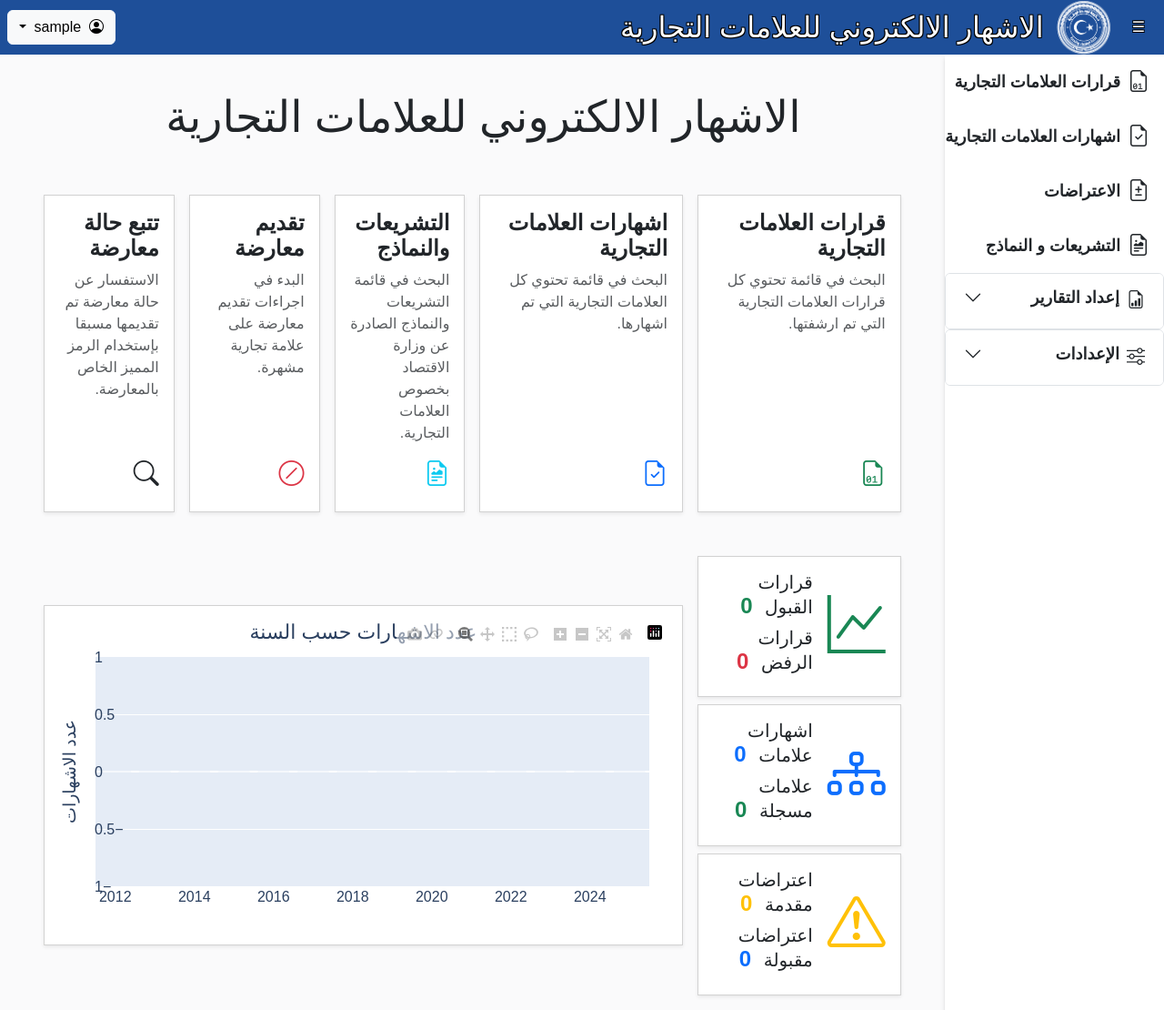
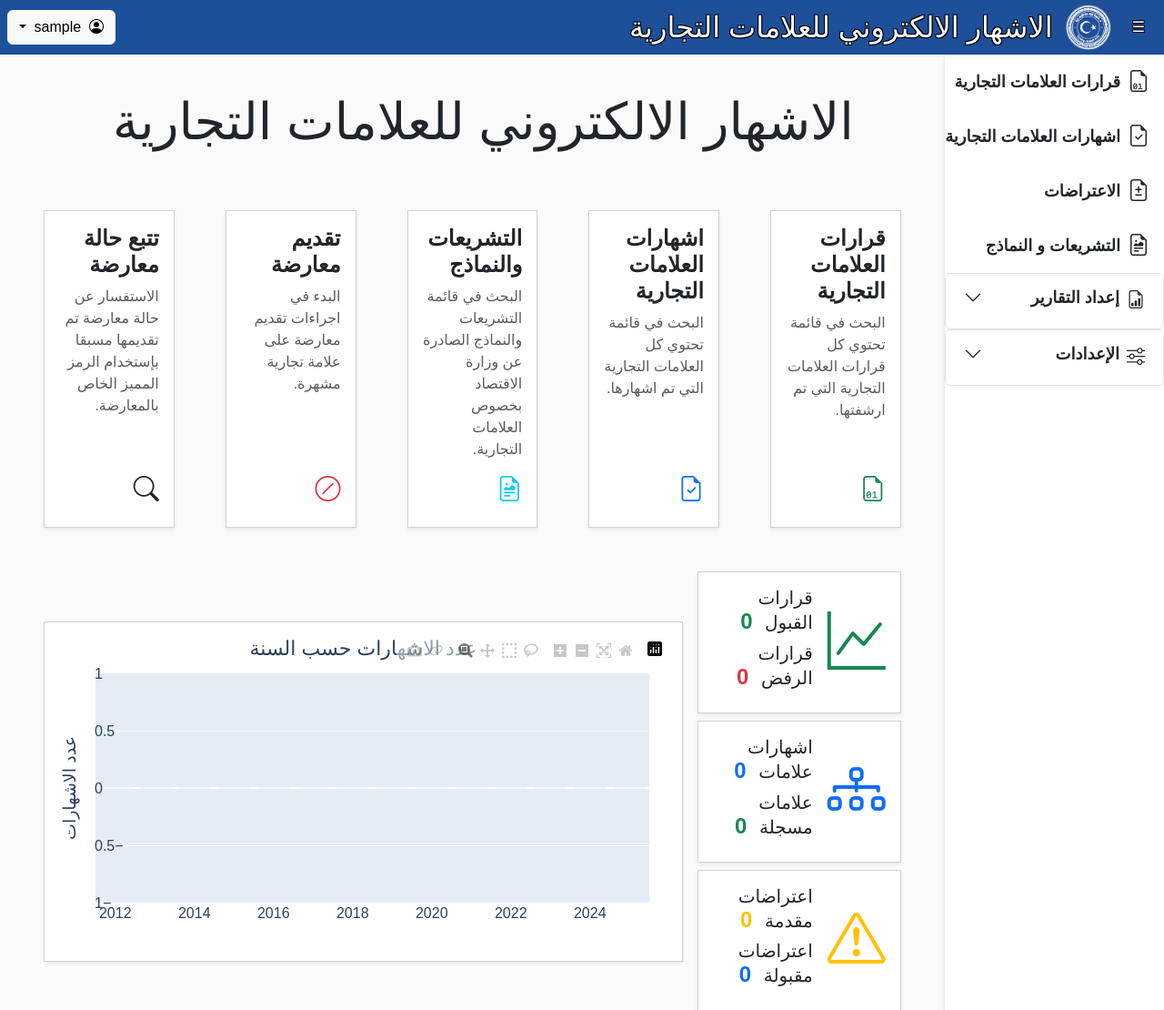
Before and after one commit to debeski/trademarks_web, a Django app: page / in a window 1280 px wide. Shown: the top 1110 px of the page at 91% size. Run offline with Django 5.2, Linux system fonts and the light colour scheme; the visitor is signed in with stand-in values (Sample User, id 1); data that the repository does not hold is empty; parts of the project's set-up code (start-up, migrations or seed data) failed here and were passed over; some libraries are stand-ins or nearby versions; some web fonts are replaced.

Commit message:
stableRelease1.7

```diff
--- a/documents/templates/base.html
+++ b/documents/templates/base.html
@@ -43,7 +43,7 @@
                 <button class="menu-toggle ms-2 rounded" onclick="toggleMenu()">☰</button>
             {% endif %}
             <a href="{% url 'index' %}" style="text-decoration: none; color: inherit;">
-                <img src="{% static 'img/pdf_logo.png' %}" alt="Logo" style="height: 60px; width: auto; margin-right: 10px; vertical-align: middle;">
+                <img src="{% static 'img/pdf_logo.png' %}" alt="Logo" style="height: 50px; width: auto; margin-right: 10px; vertical-align: middle;">
                 <p class="h2" style="display: inline; vertical-align: middle;">الاشهار الالكتروني للعلامات التجارية{% block header %}{% endblock %}</p>
             </a>
         </div>
--- a/documents/templates/index.html
+++ b/documents/templates/index.html
@@ -5,13 +5,13 @@
 <!-- First Row: Title and Description -->
 <div class="row text-center mb-4">
     <div class="row">
-        <h1 class="display-5">الاشهار الالكتروني للعلامات التجارية</h1>
+        <p class="display-4">الاشهار الالكتروني للعلامات التجارية</p>
     </div>
 </div>
 
 <!-- Second Row: Three Feature Cards -->
 <div class="row p-4 justify-content-between g-3">
-    <div class="col-md-3">
+    <div class="col-md-2">
         <div class="card shadow-sm h-100">
             <div class="card-body d-flex flex-column">
                 <a href="{% url 'decree_list' %}" class="stretched-link"></a>
@@ -22,7 +22,7 @@
         </div>
     </div>
 
-    <div class="col-md-3">
+    <div class="col-md-2">
         <div class="card shadow-sm h-100">
             <div class="card-body d-flex flex-column">
                 <a href="{% url 'publication_list' %}" class="stretched-link"></a>
@@ -157,7 +157,7 @@
                         <label for="phoneNumber" class="form-label">رقم الهاتف</label>
                         <input type="text" class="form-control" id="phoneNumber" name="phone_number" required>
                     </div>
-                    <button type="submit" class="btn btn-success">تحقق</button>
+                    <button type="submit" class="btn btn-primary">تحقق</button>
                 </form>
                 <div id="statusResult" class="fs-6 mt-3"></div>
             </div>
```
